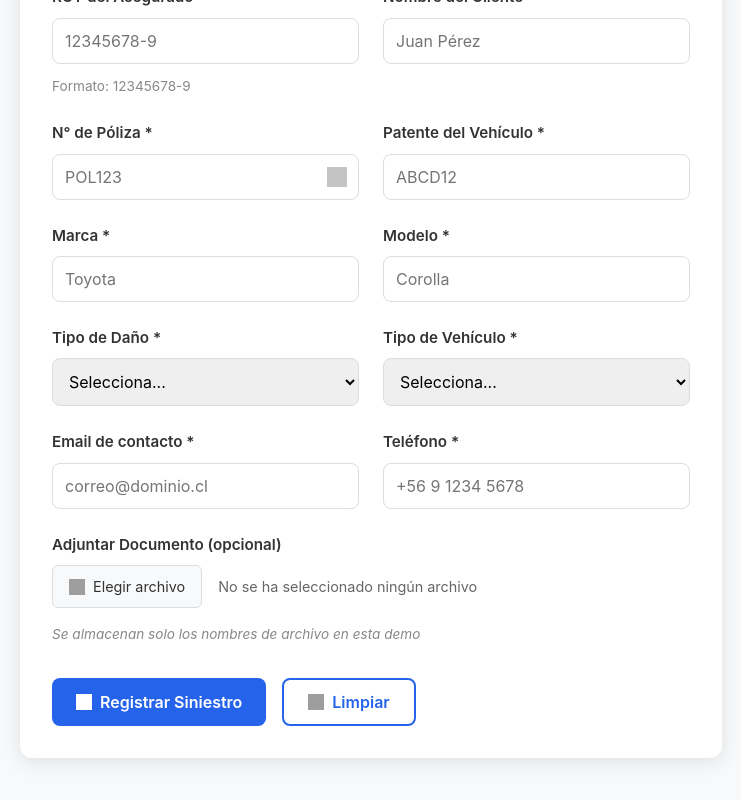
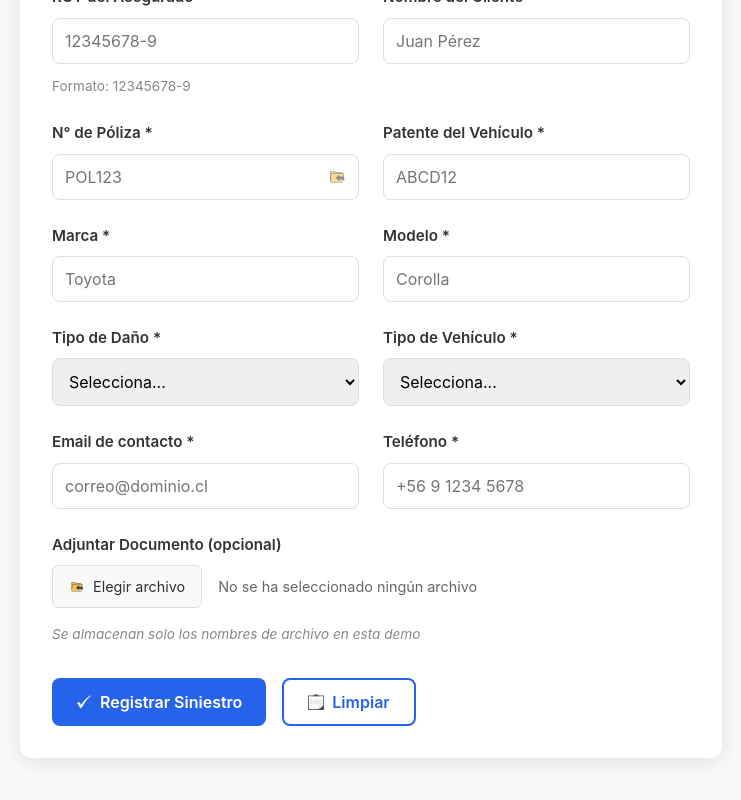
Before and after one commit to ZPKTRUM/taller2, a React (Vite) app: page / in a window 1280 px wide. Shown: the part 356-1156 px from the top of the page, without its empty margins (269-1010 px from the left). Built offline with nearby package versions, Linux system fonts and the light colour scheme; grey boxes are pictures that could not be loaded.

Commit message:
Update IngresoSiniestroForm.jsx

```diff
--- a/src/components/forms/IngresoSiniestroForm.jsx
+++ b/src/components/forms/IngresoSiniestroForm.jsx
@@ -1,5 +1,8 @@
 import React, { useState } from 'react';
 import Alert from '../common/Alert';
+import folderIcon from '../../image/folder.png'; // ← Importaciones
+import checkmarkIcon from '../../image/Checkmark.png';
+import listIcon from '../../image/list.png';
 
 const IngresoSiniestroForm = () => {
   const [formData, setFormData] = useState({
@@ -116,7 +119,7 @@ const IngresoSiniestroForm = () => {
                 placeholder="POL123"
                 required
               />
-              <img src="/image/folder.png" alt="Póliza" className="input-icon" />
+              <img src={folderIcon} alt="Póliza" className="input-icon" />
             </div>
           </div>
 
@@ -227,7 +230,7 @@ const IngresoSiniestroForm = () => {
               className="file-button"
               onClick={handleFileUpload}
             >
-              <img src="/image/folder.png" alt="Archivo" className="file-icon" />
+              <img src={folderIcon} alt="Archivo" className="file-icon" />
               Elegir archivo
             </button>
             <span className="file-text">No se ha seleccionado ningún archivo</span>
@@ -239,11 +242,11 @@ const IngresoSiniestroForm = () => {
 
         <div className="form-actions">
           <button type="submit" className="btn btn-primary">
-            <img src="/image/Checkmark.png" alt="Validar" className="btn-icon" />
+            <img src={checkmarkIcon} alt="Validar" className="btn-icon" />
             Registrar Siniestro
           </button>
           <button type="button" onClick={handleReset} className="btn btn-secondary">
-            <img src="/image/list.png" alt="Limpiar" className="btn-icon" />
+            <img src={listIcon} alt="Limpiar" className="btn-icon" />
             Limpiar
           </button>
         </div>
```
